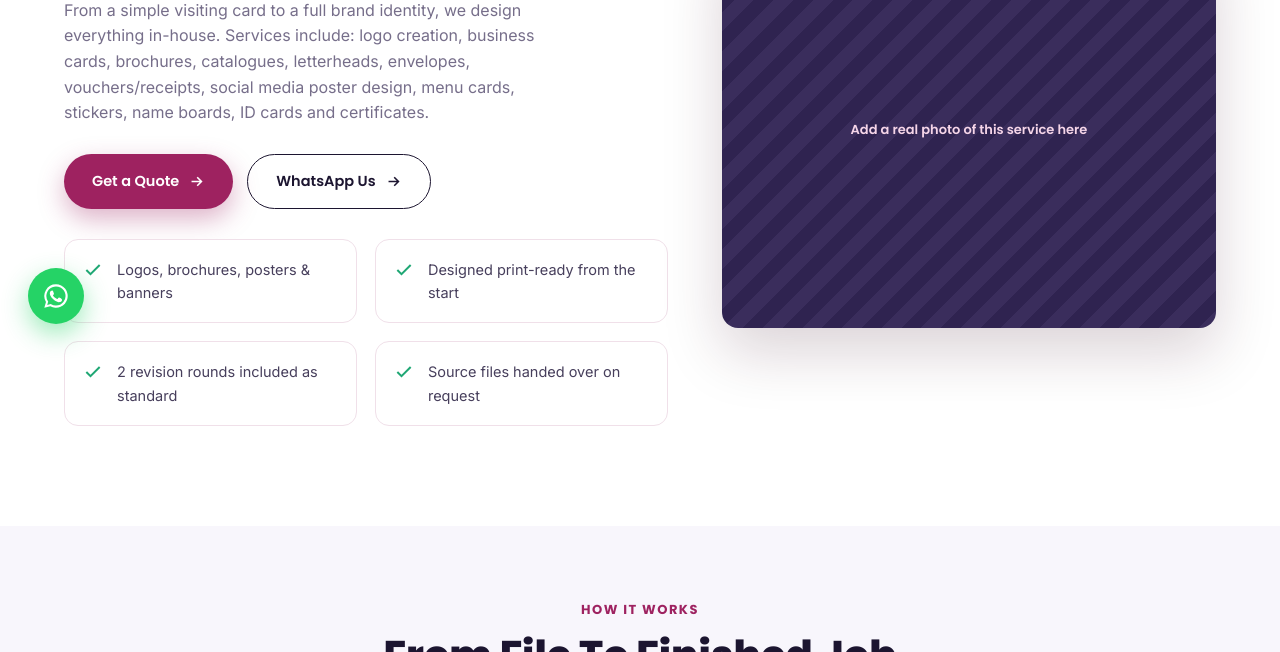
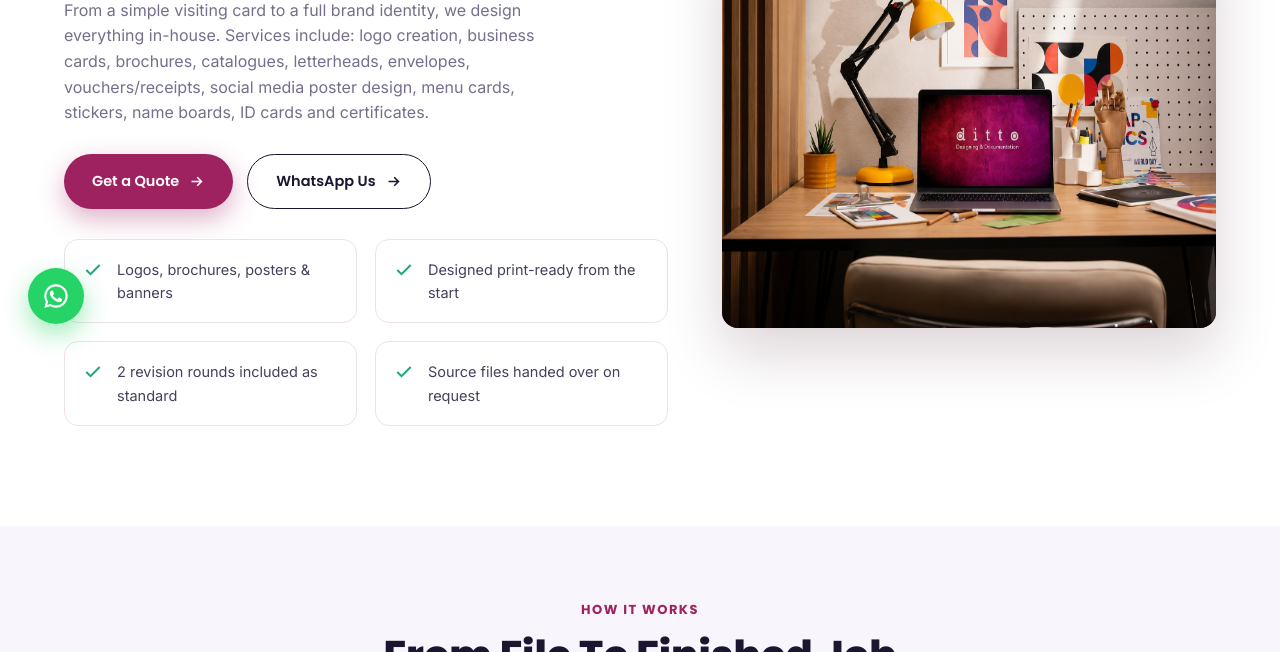
Before and after one commit to Sendiv-Tech/ditto.designing, a plain HTML site: page services/designing.html in a window 1280 px wide. Shown: the part 448-1100 px from the top of the page. Drawn offline with Linux system fonts and the light colour scheme.

Commit message:
Update image source path in designing.html

```diff
--- a/services/designing.html
+++ b/services/designing.html
@@ -9,6 +9,13 @@
 <link rel="preconnect" href="https://fonts.gstatic.com" crossorigin>
 <link href="https://fonts.googleapis.com/css2?family=Poppins:wght@500;600;700;800&family=Inter:wght@400;500;600;700&display=swap" rel="stylesheet">
 <link rel="stylesheet" href="../style.css">
+
+<link rel="icon" type="image/x-icon" href="favicon.ico">
+<link rel="icon" type="image/png" sizes="32x32" href="assets/icons/favicon-32x32.png">
+<link rel="icon" type="image/png" sizes="16x16" href="assets/icons/favicon-16x16.png">
+<link rel="apple-touch-icon" sizes="180x180" href="assets/icons/apple-touch-icon.png">
+<link rel="manifest" href="site.webmanifest">
+<meta name="theme-color" content="#3A0C23">
 </head>
 <body>
 
@@ -93,7 +100,7 @@
     </div>
     <div class="service-hero-visual reveal">
       <div class="service-photo-frame" id="servicePhoto">
-        <img src="../assets/work/binding/design-img.png" alt="Digital social media poster design displayed on a laptop screen and printed flyer" loading="lazy" onerror="this.closest('.service-photo-frame').classList.add('img-missing')">
+        <img src="../assets/work/design-img.png" alt="Digital social media poster design displayed on a laptop screen and printed flyer" loading="lazy" onerror="this.closest('.service-photo-frame').classList.add('img-missing')">
       </div>
     </div>
   </div>
```
